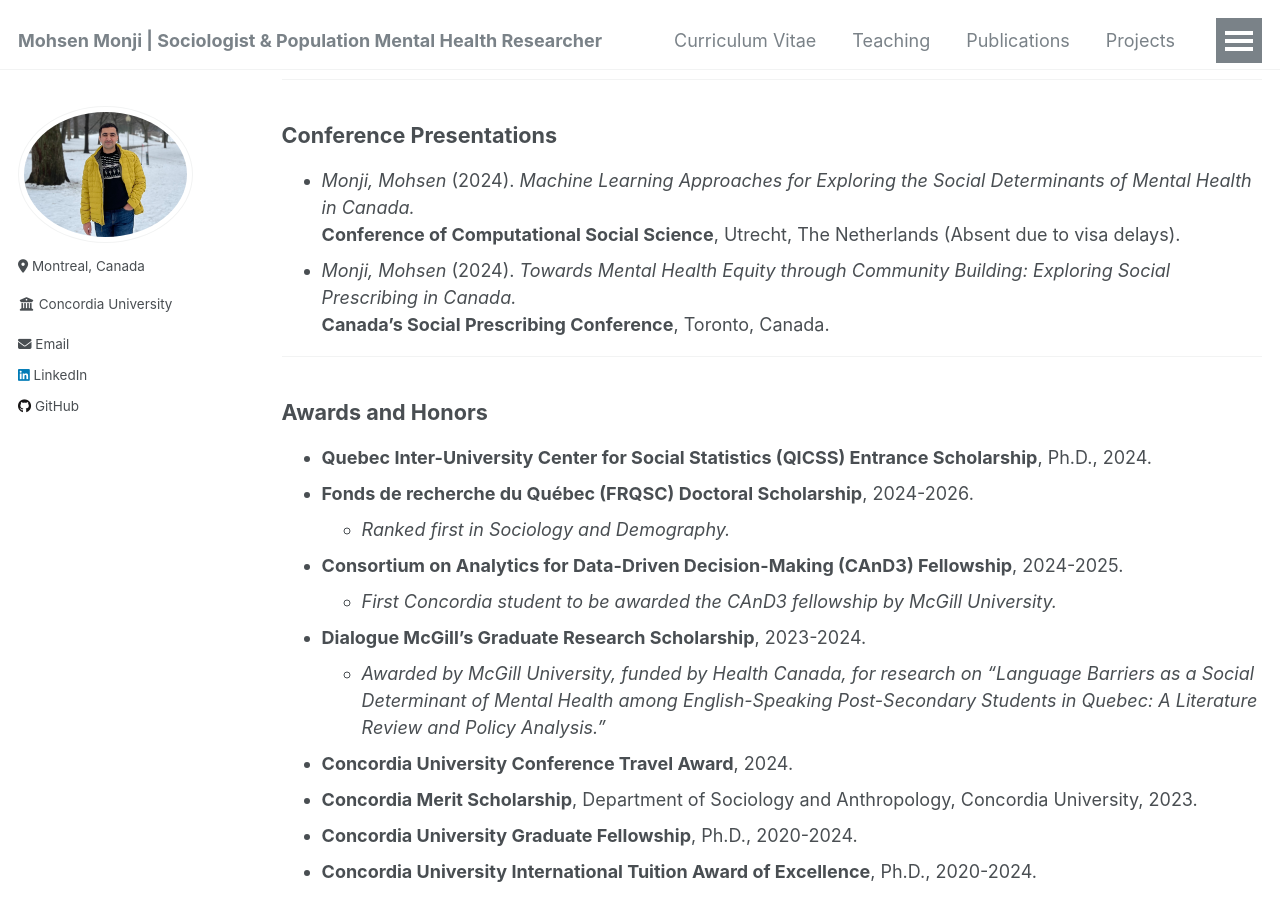
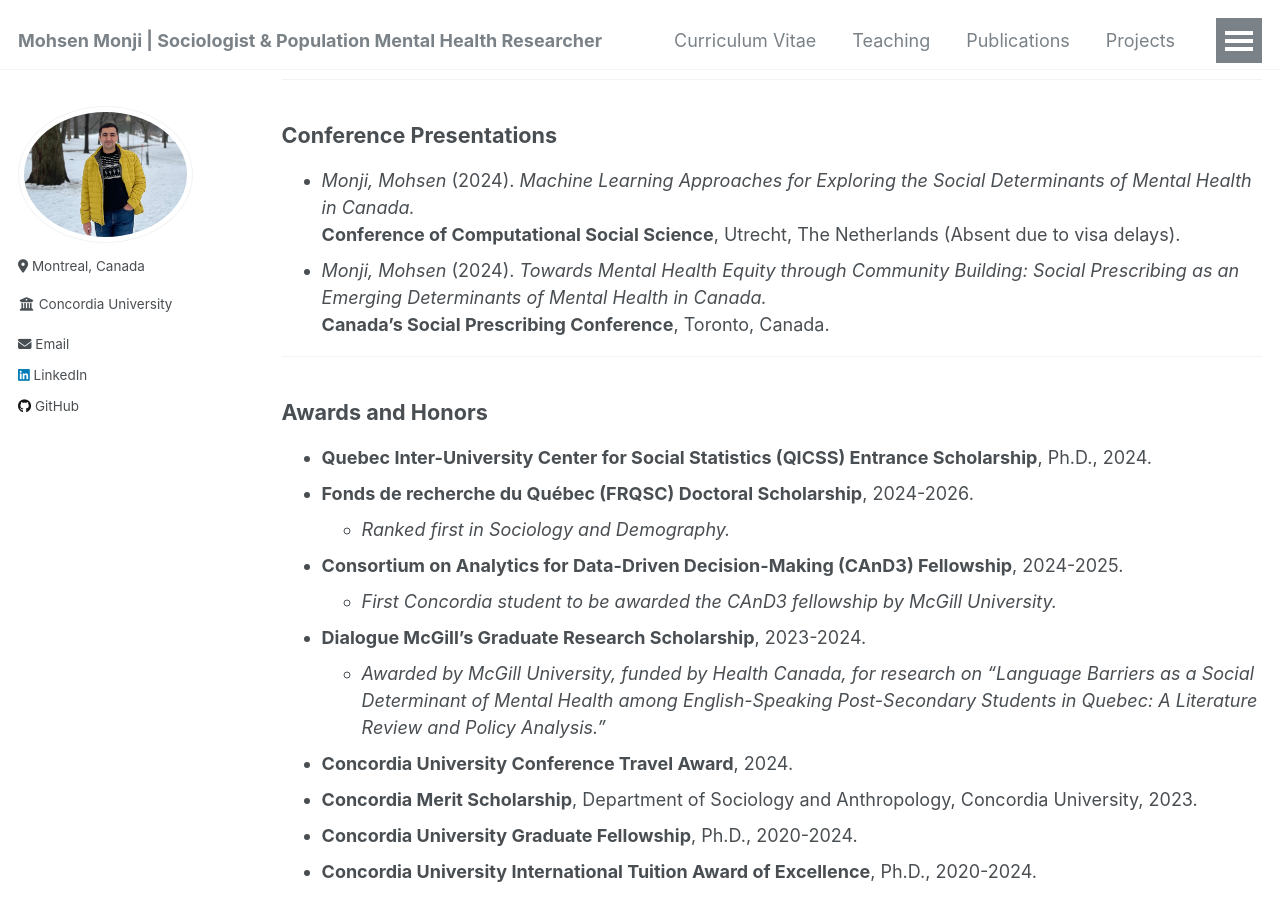
Before and after one commit to Mohsnmonji/mohsnmonji.github.io, a Jekyll site: the page built from _pages/Curriculum Vitae.md, in a window 1280 px wide and 900 px high, scrolled down 1731 px. Built offline with Jekyll 4.4.1, drawn with Linux system fonts in a browser that asks for light colours.

Commit message:
Update Curriculum Vitae.md

```diff
--- a/_pages/Curriculum Vitae.md
+++ b/_pages/Curriculum Vitae.md
@@ -66,7 +66,7 @@ redirect_from:
 ### Conference Presentations
 - *Monji, Mohsen* (2024). *Machine Learning Approaches for Exploring the Social Determinants of Mental Health in Canada.*
   **Conference of Computational Social Science**, Utrecht, The Netherlands (Absent due to visa delays).
-- *Monji, Mohsen* (2024). *Towards Mental Health Equity through Community Building: Exploring Social Prescribing in Canada.*
+- *Monji, Mohsen* (2024). *Towards Mental Health Equity through Community Building: Social Prescribing as an Emerging Determinants of Mental Health in Canada.*
   **Canada's Social Prescribing Conference**, Toronto, Canada.
 
 ---
```
